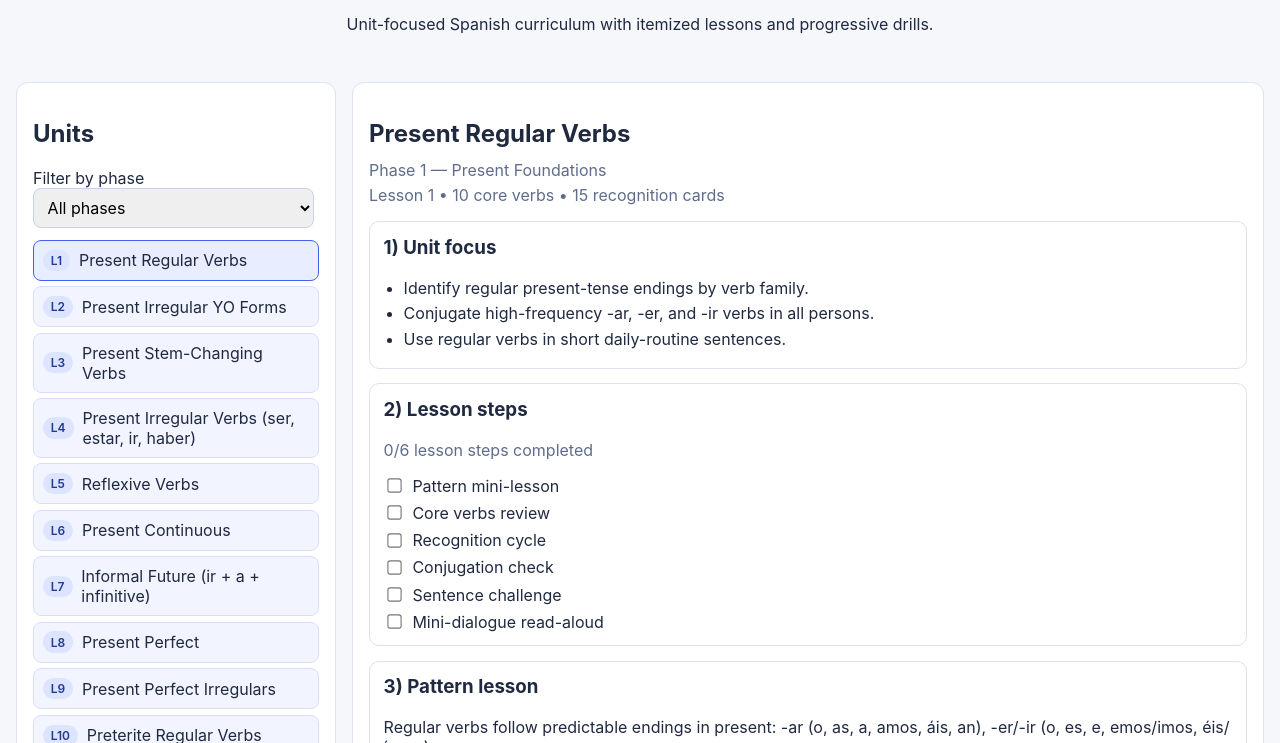
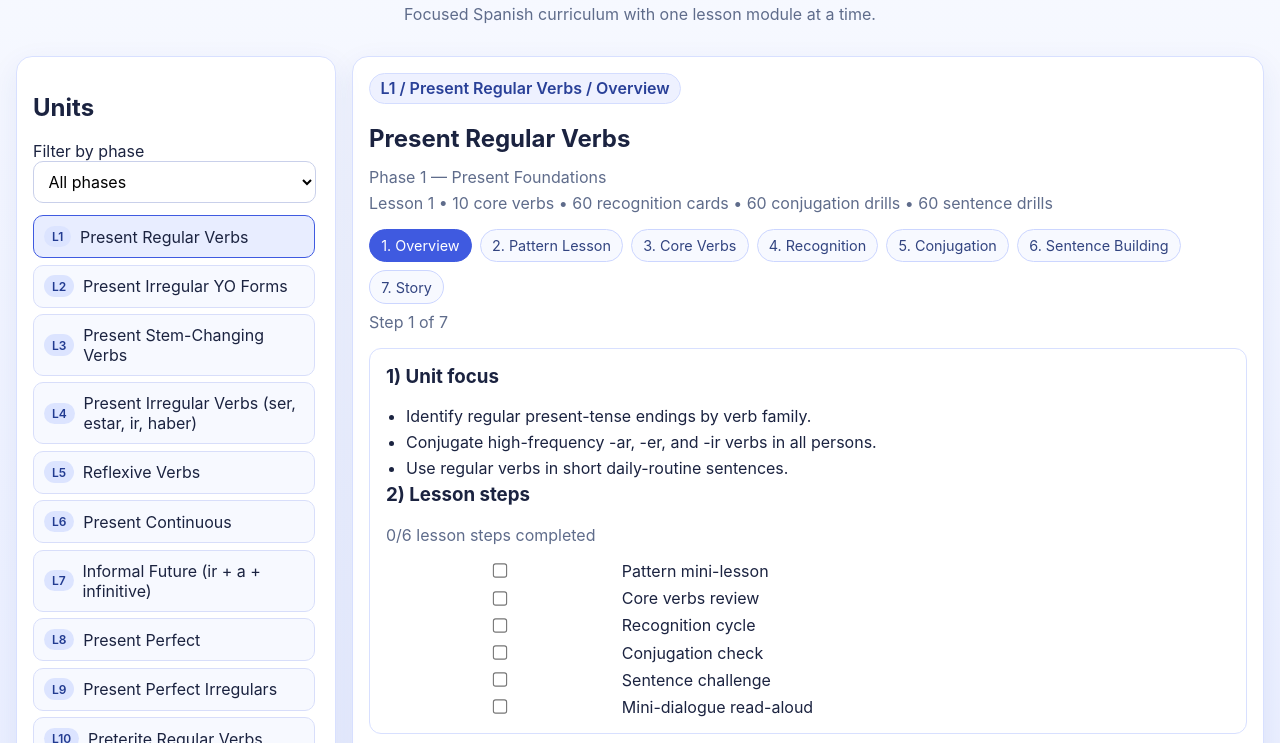
Before and after one commit to DarrenOsborne/Conjugamos, a plain HTML site: page index.html in a window 1280 px wide. Shown: the part 57-800 px from the top of the page. Drawn offline with Linux system fonts and the light colour scheme.

Commit message:
Refactor into module-focused lesson view and expand drills

```diff
--- a/app.js
+++ b/app.js
@@ -1,4 +1,14 @@
 import { curriculum } from "./data/curriculum.js";
+
+const MODULES = [
+  { id: "overview", label: "Overview", cardId: "module-overview" },
+  { id: "pattern", label: "Pattern Lesson", cardId: "module-pattern" },
+  { id: "verbs", label: "Core Verbs", cardId: "module-verbs" },
+  { id: "recognition", label: "Recognition", cardId: "module-recognition" },
+  { id: "conjugation", label: "Conjugation", cardId: "module-conjugation" },
+  { id: "sentence", label: "Sentence Building", cardId: "module-sentence" },
+  { id: "story", label: "Story", cardId: "module-story" }
+];
 
 const el = {
   phaseFilter: document.getElementById("phase-filter"),
@@ -6,6 +16,10 @@ const el = {
   unitTitle: document.getElementById("unit-title"),
   unitPhase: document.getElementById("unit-phase"),
   unitMeta: document.getElementById("unit-meta"),
+  lessonPath: document.getElementById("lesson-path"),
+  moduleNav: document.getElementById("module-nav"),
+  moduleCounter: document.getElementById("module-counter"),
+  moduleCards: Array.from(document.querySelectorAll(".module-card")),
   focusObjectives: document.getElementById("focus-objectives"),
   lessonChecklist: document.getElementById("lesson-checklist"),
   checklistProgress: document.getElementById("checklist-progress"),
@@ -28,6 +42,7 @@ const el = {
 };
 
 let currentUnit = null;
+let activeModuleId = MODULES[0].id;
 let recognitionIndex = 0;
 let conjugationIndex = 0;
 let sentenceIndex = 0;
@@ -53,6 +68,32 @@ function buildPhaseFilter() {
     option.textContent = phase;
     el.phaseFilter.appendChild(option);
   }
+}
+
+function buildModuleNav() {
+  el.moduleNav.innerHTML = "";
+  MODULES.forEach((module, index) => {
+    const button = document.createElement("button");
+    button.type = "button";
+    button.className = `module-btn ${module.id === activeModuleId ? "active" : ""}`;
+    button.textContent = `${index + 1}. ${module.label}`;
+    button.addEventListener("click", () => setActiveModule(module.id));
+    el.moduleNav.appendChild(button);
+  });
+}
+
+function setActiveModule(moduleId) {
+  activeModuleId = moduleId;
+  const module = MODULES.find((item) => item.id === moduleId);
+
+  el.moduleCards.forEach((card) => {
+    card.hidden = card.id !== module.cardId;
+  });
+
+  const moduleIndex = MODULES.findIndex((item) => item.id === moduleId);
+  el.moduleCounter.textContent = `Step ${moduleIndex + 1} of ${MODULES.length}`;
+  el.lessonPath.textContent = `L${currentUnit.lessonNumber} / ${currentUnit.unit} / ${module.label}`;
+  buildModuleNav();
 }
 
 function filteredUnits() {
@@ -156,7 +197,7 @@ function selectUnit(unit) {
 
   el.unitTitle.textContent = unit.unit;
   el.unitPhase.textContent = unit.phase;
-  el.unitMeta.textContent = `Lesson ${unit.lessonNumber} • ${unit.verbs.length} core verbs • ${unit.recognition.length} recognition cards`;
+  el.unitMeta.textContent = `Lesson ${unit.lessonNumber} • ${unit.verbs.length} core verbs • ${unit.recognition.length} recognition cards • ${unit.conjugation.length} conjugation drills • ${unit.sentenceBuilding.length} sentence drills`;
   el.patternLesson.textContent = unit.pattern;
   el.coreVerbs.innerHTML = unit.verbs.map((v) => `<li>${v}</li>`).join("");
   el.storyLines.innerHTML = unit.story.map((line) => `<p>${line}</p>`).join("");
@@ -167,6 +208,7 @@ function selectUnit(unit) {
   renderConjugation();
   renderSentence();
   renderUnits();
+  setActiveModule(activeModuleId);
 }
 
 el.phaseFilter.addEventListener("change", () => {
@@ -204,4 +246,5 @@ el.nextSentence.addEventListener("click", () => {
 });
 
 buildPhaseFilter();
+buildModuleNav();
 renderUnits();
--- a/data/curriculum.js
+++ b/data/curriculum.js
@@ -1,8 +1,9 @@
 import { phase1Units } from "./phase1.js";
 import { templateUnits } from "./templateUnits.js";
+import { expandUnitDrills } from "./drillGenerator.js";
 
 export const curriculum = [...phase1Units, ...templateUnits].map((unit, index) => ({
-  ...unit,
+  ...expandUnitDrills(unit),
   id: `unit-${index + 1}`,
   lessonNumber: index + 1
 }));
--- /dev/null
+++ b/data/drillGenerator.js
@@ -0,0 +1,104 @@
+const PRONOUNS = ["yo", "tú", "él/ella", "nosotros", "vosotros", "ellos/ellas"];
+
+const PRESENT_IRREGULARS = {
+  ser: ["soy", "eres", "es", "somos", "sois", "son"],
+  estar: ["estoy", "estás", "está", "estamos", "estáis", "están"],
+  ir: ["voy", "vas", "va", "vamos", "vais", "van"],
+  haber: ["he", "has", "ha", "hemos", "habéis", "han"],
+  tener: ["tengo", "tienes", "tiene", "tenemos", "tenéis", "tienen"],
+  hacer: ["hago", "haces", "hace", "hacemos", "hacéis", "hacen"],
+  decir: ["digo", "dices", "dice", "decimos", "decís", "dicen"],
+  poder: ["puedo", "puedes", "puede", "podemos", "podéis", "pueden"],
+  querer: ["quiero", "quieres", "quiere", "queremos", "queréis", "quieren"],
+  ver: ["veo", "ves", "ve", "vemos", "veis", "ven"],
+  dar: ["doy", "das", "da", "damos", "dais", "dan"],
+  salir: ["salgo", "sales", "sale", "salimos", "salís", "salen"],
+  traer: ["traigo", "traes", "trae", "traemos", "traéis", "traen"],
+  caer: ["caigo", "caes", "cae", "caemos", "caéis", "caen"],
+  oír: ["oigo", "oyes", "oye", "oímos", "oís", "oyen"],
+  saber: ["sé", "sabes", "sabe", "sabemos", "sabéis", "saben"],
+  poner: ["pongo", "pones", "pone", "ponemos", "ponéis", "ponen"],
+  venir: ["vengo", "vienes", "viene", "venimos", "venís", "vienen"],
+  dormir: ["duermo", "duermes", "duerme", "dormimos", "dormís", "duermen"],
+  pedir: ["pido", "pides", "pide", "pedimos", "pedís", "piden"],
+  pensar: ["pienso", "piensas", "piensa", "pensamos", "pensáis", "piensan"],
+  volver: ["vuelvo", "vuelves", "vuelve", "volvemos", "volvéis", "vuelven"],
+  cerrar: ["cierro", "cierras", "cierra", "cerramos", "cerráis", "cierran"],
+  empezar: ["empiezo", "empiezas", "empieza", "empezamos", "empezáis", "empiezan"],
+  servir: ["sirvo", "sirves", "sirve", "servimos", "servís", "sirven"],
+  preferir: ["prefiero", "prefieres", "prefiere", "preferimos", "preferís", "prefieren"],
+  leer: ["leo", "lees", "lee", "leemos", "leéis", "leen"],
+  abrir: ["abro", "abres", "abre", "abrimos", "abrís", "abren"
+  ]
+};
+
+const SENTENCE_SUBJECTS = [
+  ["yo", "Yo"],
+  ["tú", "Tú"],
+  ["él/ella", "Él"],
+  ["nosotros", "Nosotros"],
+  ["vosotros", "Vosotros"],
+  ["ellos/ellas", "Ellos"]
+];
+
+const SENTENCE_TEMPLATES = [
+  "todos los días",
+  "en la clase de español",
+  "en casa por la tarde",
+  "con mis amigos",
+  "durante el fin de semana",
+  "cuando tenemos tiempo"
+];
+
+function regularPresent(verb) {
+  if (verb.endsWith("ar")) {
+    const stem = verb.slice(0, -2);
+    return ["o", "as", "a", "amos", "áis", "an"].map((ending) => `${stem}${ending}`);
+  }
+  if (verb.endsWith("er")) {
+    const stem = verb.slice(0, -2);
+    return ["o", "es", "e", "emos", "éis", "en"].map((ending) => `${stem}${ending}`);
+  }
+  if (verb.endsWith("ir")) {
+    const stem = verb.slice(0, -2);
+    return ["o", "es", "e", "imos", "ís", "en"].map((ending) => `${stem}${ending}`);
+  }
+  return [verb, verb, verb, verb, verb, verb];
+}
+
+function conjugatePresent(verb) {
+  return PRESENT_IRREGULARS[verb] ?? regularPresent(verb);
+}
+
+export function expandUnitDrills(unit) {
+  const verbs = unit.verbs.slice(0, 10);
+  const conjugation = [];
+  const recognition = [];
+  const sentenceBuilding = [];
+
+  verbs.forEach((verb) => {
+    const forms = conjugatePresent(verb);
+    forms.forEach((answer, personIndex) => {
+      const pronoun = PRONOUNS[personIndex];
+      conjugation.push({ prompt: `${pronoun} / ${verb}`, answer });
+      recognition.push({ form: answer, meaning: `${pronoun} ${verb}` });
+
+      const [subjectKey, subjectText] = SENTENCE_SUBJECTS[personIndex];
+      const context = SENTENCE_TEMPLATES[personIndex % SENTENCE_TEMPLATES.length];
+      const startsWithUppercase = subjectText;
+      const english = `${startsWithUppercase} ${verb} ${context}`;
+      sentenceBuilding.push({
+        prompt: english,
+        answer: `${subjectKey === "yo" ? "" : subjectText + " "}${answer} ${context}`.trim()
+      });
+    });
+  });
+
+  return {
+    ...unit,
+    verbs,
+    recognition,
+    conjugation,
+    sentenceBuilding
+  };
+}
--- a/index.html
+++ b/index.html
@@ -9,7 +9,7 @@
   <body>
     <header class="app-header">
       <h1>Conjugamos Planner</h1>
-      <p>Unit-focused Spanish curriculum with itemized lessons and progressive drills.</p>
+      <p>Focused Spanish curriculum with one lesson module at a time.</p>
     </header>
 
     <main class="layout">
@@ -21,39 +21,41 @@
       </aside>
 
       <section class="panel content-panel" id="unit-content">
+        <p id="lesson-path" class="lesson-path"></p>
         <h2 id="unit-title">Select a unit</h2>
         <p id="unit-phase" class="unit-phase"></p>
         <p id="unit-meta" class="unit-meta"></p>
 
-        <article class="card">
+        <nav id="module-nav" class="module-nav" aria-label="Lesson module navigation"></nav>
+        <p id="module-counter" class="unit-meta"></p>
+
+        <article class="card module-card" id="module-overview">
           <h3>1) Unit focus</h3>
           <ul id="focus-objectives" class="focus-list"></ul>
-        </article>
 
-        <article class="card">
           <h3>2) Lesson steps</h3>
           <p id="checklist-progress" class="unit-meta"></p>
           <div id="lesson-checklist" class="checklist"></div>
         </article>
 
-        <article class="card">
+        <article class="card module-card" id="module-pattern" hidden>
           <h3>3) Pattern lesson</h3>
           <p id="pattern-lesson"></p>
         </article>
 
-        <article class="card">
+        <article class="card module-card" id="module-verbs" hidden>
           <h3>4) Core verb set</h3>
           <ul id="core-verbs" class="chips"></ul>
         </article>
 
-        <article class="card">
+        <article class="card module-card" id="module-recognition" hidden>
           <h3>5) Recognition drills</h3>
           <p id="recognition-counter" class="unit-meta"></p>
           <div id="recognition-area"></div>
           <button id="next-recognition" class="btn">Next recognition</button>
         </article>
 
-        <article class="card">
+        <article class="card module-card" id="module-conjugation" hidden>
           <h3>6) Conjugation drills</h3>
           <p id="conj-prompt" class="prompt"></p>
           <div class="input-row">
@@ -64,7 +66,7 @@
           <p id="conj-feedback" class="feedback"></p>
         </article>
 
-        <article class="card">
+        <article class="card module-card" id="module-sentence" hidden>
           <h3>7) Sentence building</h3>
           <p id="sentence-prompt" class="prompt"></p>
           <div class="input-row">
@@ -75,7 +77,7 @@
           <p id="sentence-feedback" class="feedback"></p>
         </article>
 
-        <article class="card">
+        <article class="card module-card" id="module-story" hidden>
           <h3>8) Mini-dialogue / story</h3>
           <div id="story-lines" class="story"></div>
         </article>
@@ -83,7 +85,7 @@
     </main>
 
     <footer class="app-footer">
-      <p>Next step: track per-unit accuracy history in localStorage to personalize review sessions.</p>
+      <p>Next step: save module-by-module mastery for adaptive review.</p>
     </footer>
 
     <script type="module" src="app.js"></script>
--- a/styles.css
+++ b/styles.css
@@ -1,14 +1,16 @@
 :root {
   color-scheme: light;
-  --bg: #f6f7fb;
+  --bg: #eef2ff;
   --panel: #ffffff;
-  --border: #dde1f0;
-  --text: #1f2940;
+  --border: #d8e0ff;
+  --text: #1b2340;
   --muted: #5f6c8b;
-  --primary: #4361ee;
-  --primary-2: #3147bd;
+  --primary: #3f5ae0;
+  --primary-2: #2e44b4;
+  --surface: #f7f9ff;
   --ok: #14866d;
   --bad: #b4233d;
+  --shadow: 0 10px 30px rgba(34, 60, 160, 0.08);
 }
 
 * {
@@ -18,7 +20,7 @@
 body {
   margin: 0;
   font-family: Inter, Segoe UI, Arial, sans-serif;
-  background: var(--bg);
+  background: linear-gradient(180deg, #f7f9ff 0%, #eef2ff 60%, #e9eeff 100%);
   color: var(--text);
 }
 
@@ -32,36 +34,86 @@ body {
   margin: 0;
 }
 
+.app-header p,
+.app-footer p {
+  margin: 0.35rem 0 0;
+  color: var(--muted);
+}
+
 .layout {
   display: grid;
-  grid-template-columns: 320px 1fr;
+  grid-template-columns: 320px minmax(0, 1fr);
   gap: 1rem;
   padding: 1rem;
+  max-width: 1400px;
+  margin: 0 auto;
 }
 
 .panel {
   background: var(--panel);
   border: 1px solid var(--border);
-  border-radius: 12px;
+  border-radius: 16px;
   padding: 1rem;
+  box-shadow: var(--shadow);
+}
+
+.units-panel {
+  position: sticky;
+  top: 0.75rem;
+  align-self: start;
+}
+
+.lesson-path {
+  display: inline-block;
+  background: #eef1ff;
+  color: #294098;
+  border: 1px solid #d4ddff;
+  padding: 0.3rem 0.65rem;
+  border-radius: 999px;
+  font-weight: 600;
+  margin: 0;
+}
+
+.module-nav {
+  margin: 1rem 0 0.5rem;
+  display: flex;
+  gap: 0.5rem;
+  flex-wrap: wrap;
+}
+
+.module-btn {
+  border: 1px solid #ccd6ff;
+  background: var(--surface);
+  color: #324480;
+  border-radius: 999px;
+  padding: 0.45rem 0.7rem;
+  cursor: pointer;
+  font-size: 0.9rem;
+}
+
+.module-btn.active {
+  background: var(--primary);
+  border-color: var(--primary);
+  color: #fff;
 }
 
 .unit-list {
   margin-top: 0.75rem;
   display: grid;
-  gap: 0.35rem;
-  max-height: 65vh;
+  gap: 0.4rem;
+  max-height: 72vh;
   overflow: auto;
+  padding-right: 0.25rem;
 }
 
 .unit-btn {
   width: 100%;
   text-align: left;
-  background: #f2f4ff;
+  background: var(--surface);
   border: 1px solid #d8defa;
   color: var(--text);
-  border-radius: 8px;
-  padding: 0.55rem;
+  border-radius: 10px;
+  padding: 0.62rem;
   cursor: pointer;
   display: flex;
   gap: 0.55rem;
@@ -84,9 +136,10 @@ body {
 
 .card {
   border: 1px solid var(--border);
-  border-radius: 10px;
-  padding: 0.85rem;
-  margin-bottom: 0.9rem;
+  border-radius: 12px;
+  padding: 1rem;
+  margin-top: 0.8rem;
+  background: #fff;
 }
 
 .card h3 {
@@ -147,16 +200,18 @@ button {
 input,
 select {
   border: 1px solid #c9d0ea;
-  border-radius: 8px;
-  padding: 0.5rem 0.6rem;
+  border-radius: 10px;
+  padding: 0.55rem 0.65rem;
+  min-width: 220px;
+  background: #fff;
 }
 
 .btn {
   border: 1px solid #c7d0f6;
   background: #f4f6ff;
   color: var(--text);
-  border-radius: 8px;
-  padding: 0.5rem 0.7rem;
+  border-radius: 10px;
+  padding: 0.5rem 0.8rem;
   cursor: pointer;
 }
 
@@ -184,6 +239,7 @@ select {
 
 .prompt {
   font-weight: 600;
+  font-size: 1.05rem;
 }
 
 .unit-phase,
@@ -192,7 +248,7 @@ select {
 }
 
 .unit-phase {
-  margin-top: -0.5rem;
+  margin-top: -0.35rem;
   margin-bottom: 0.35rem;
 }
 
@@ -200,9 +256,13 @@ select {
   margin-top: 0;
 }
 
-@media (max-width: 900px) {
+@media (max-width: 1000px) {
   .layout {
     grid-template-columns: 1fr;
+  }
+
+  .units-panel {
+    position: static;
   }
 
   .unit-list {
```
